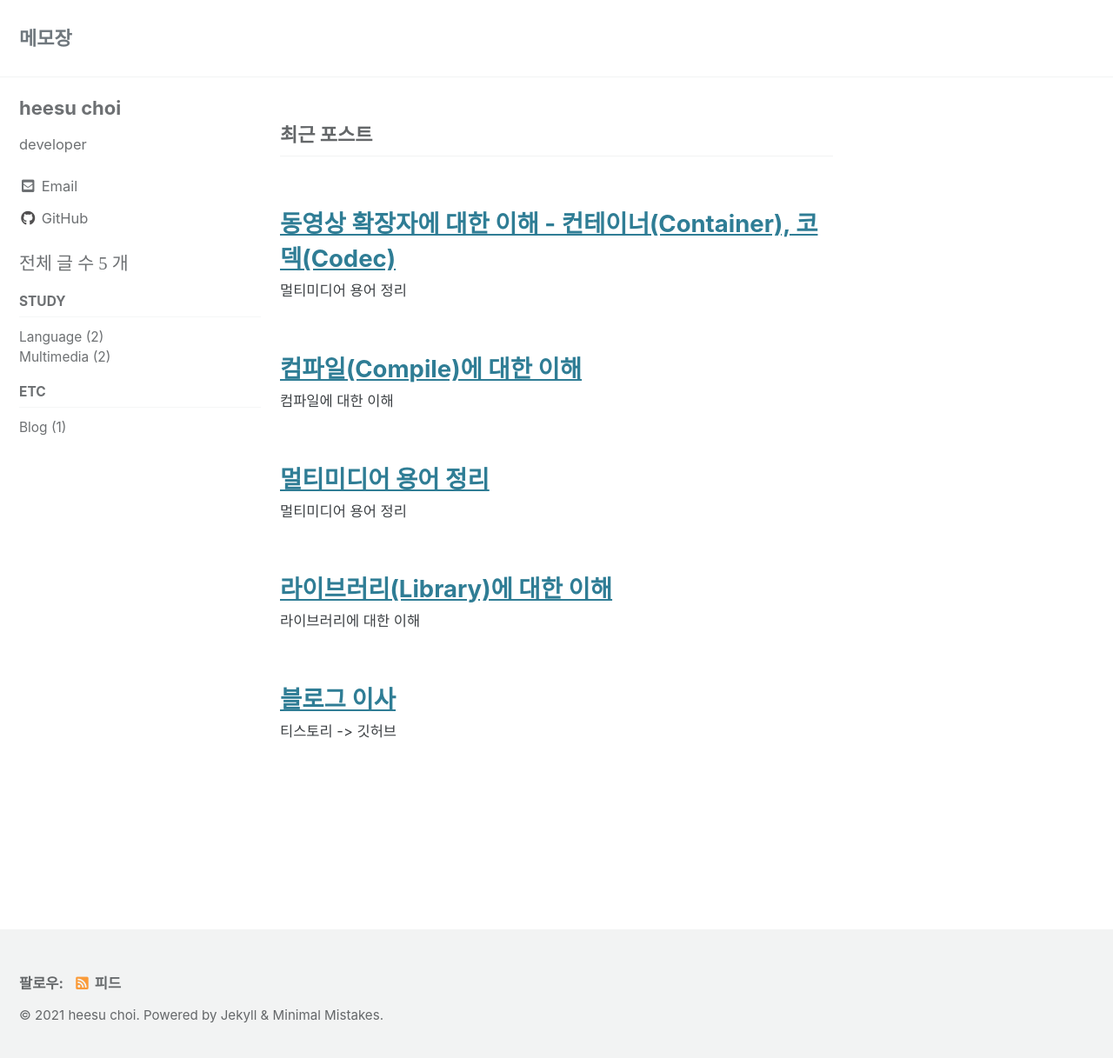
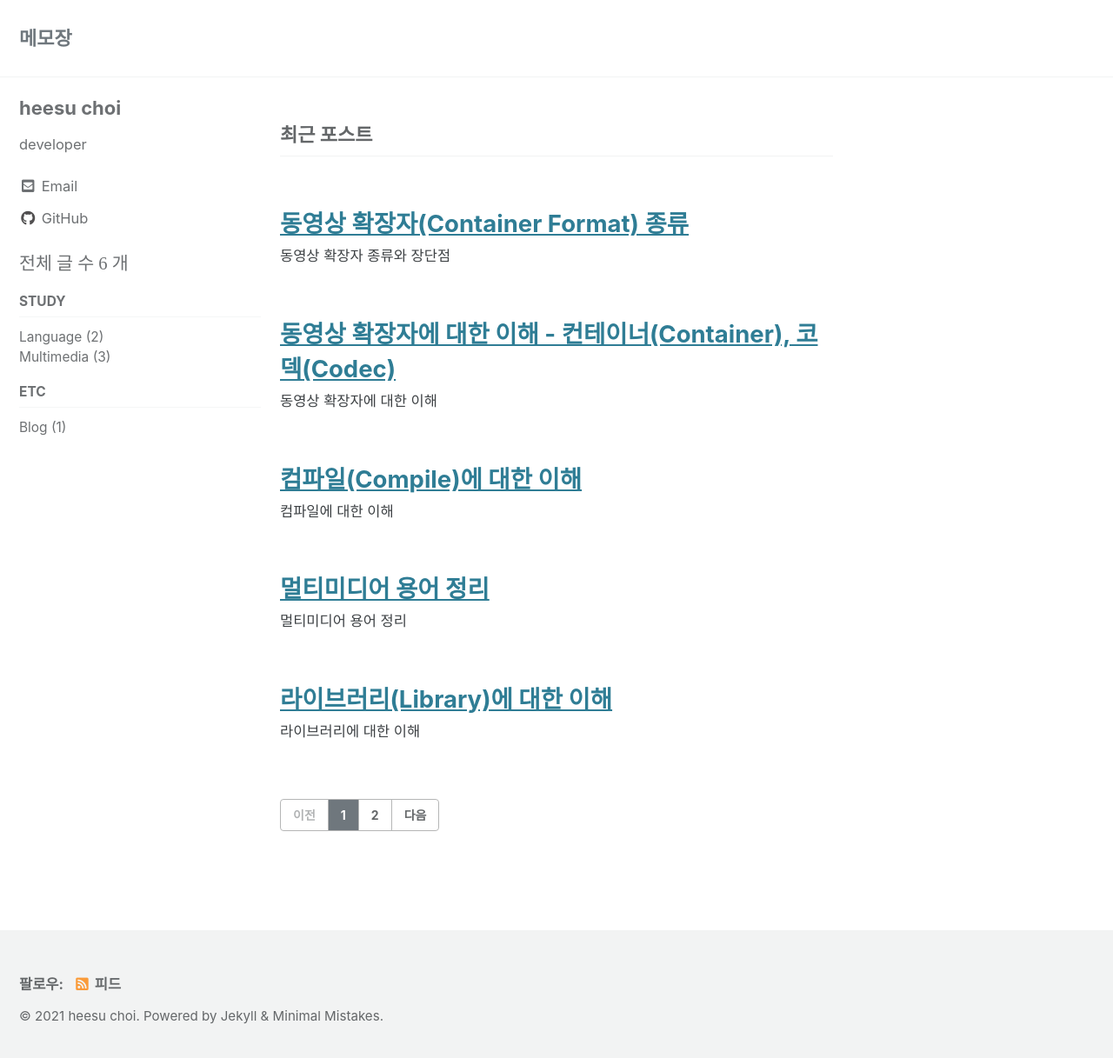
Before and after one commit to heesu0/choi-heesu.github.io, a Jekyll site: the page built from index.html, in a window 1280 px wide and 1224 px high. Shown: the top 1217 px of the window at 87% size. Built offline with Jekyll 4.4.1, drawn with Linux system fonts in a browser that asks for light colours; cached includes are drawn as plain includes; the list of posts is cut into pages by our own code; some of the changed lines change nothing that is shown.

Commit message:
Add container format post

```diff
--- a/_posts/Multimedia/2021-12-24-container.md
+++ b/_posts/Multimedia/2021-12-24-container.md
@@ -1,6 +1,6 @@
 ---
 title: "동영상 확장자에 대한 이해 - 컨테이너(Container), 코덱(Codec)"
-excerpt: "멀티미디어 용어 정리"
+excerpt: "동영상 확장자에 대한 이해"
 
 categories:
   - Multimedia
--- /dev/null
+++ b/_posts/Multimedia/2021-12-25-container-format.md
@@ -0,0 +1,88 @@
+---
+title: "동영상 확장자(Container Format) 종류"
+excerpt: "동영상 확장자 종류와 장단점"
+
+categories:
+  - Multimedia
+tags:
+  - [Multimedia]
+
+toc: false
+toc_sticky: false
+
+date: 2021-12-24
+last_modified_at: 2021-12-24
+---
+
+## 서론
+
+인터넷에 동영상 확장자 종류를 검색하든 비디오, 오디오 코덱 종류를 검색하든 이미 수많은 정보가 나와 있다.
+
+디테일한 정보를 나열하는 글들은 인터넷에 널려있으니 간단하게 어떠한 종류들이 있고 어떤 장단점을 가졌는지 정리해 보자.
+
+컨테이너나 코덱에 대한 이해가 부족하면 [이전 포스트](https://choi-heesu.github.io/multimedia/container/)를 참고하자.
+
+<br>
+
+## 비디오 확장자(컨테이너 포맷) 종류
+
+
+### MP4 (`.mp4` `.m4v`)
+![image](https://user-images.githubusercontent.com/34677157/147362253-0f65293b-de39-4234-b9ce-f95fa49ca8d1.png)
+- MPEG에서 개발한 멀티미디어 표준 포맷으로 **가장 일반적으로 사용되는 동영상 컨테이너**이다.
+- **정식 명칭** : MPEG-4 Part 14
+- **장점** : 높은 압축률을 보여주는 H.264 코덱을 주로 사용하며 비교적 적은 용량으로 좋은 품질의 영상을 볼 수 있다. 인터넷을 통한 스트리밍을 지원하여 스마트폰에서도 많이 사용한다.
+- **단점** : 편집, 출력, 재생 시 높은 사양이 요구될 수 있다.
+
+
+### AVI (`.avi`)
+![image](https://user-images.githubusercontent.com/34677157/147362303-5b36a47c-4e40-4b84-9a6f-a1c7f73ffbd7.png)
+- 마이크로 소프트에서 개발한 윈도우 표준 동영상 파일 포맷
+- **정식 명칭** : Audio Video Interleave
+- **장점** : 다양한 종류의 코덱을 지원하여 여러 환경에서 재생할 수 있다.
+- **단점** : PC에서 재생되는 것이 목적이라 다른 기기에서는 제한이 있을 수 있고 다양한 코덱을 지원하는 만큼 실행 환경에서 지원하지 않는 코덱을 담고 있을 수 있다.
+
+
+### WMV (`.wmv` `.mwa` `.asf`)
+![image](https://user-images.githubusercontent.com/34677157/147362326-459e5ae6-bb49-4b3c-a0b3-b917fbcd2d02.png)
+- AVI의 단점을 보완하고자 마이크로소프트에서 개발한 컨테이너. DRM, 메타 정보, 스트리밍과 같은 추가 정보를 제공한다.
+- **정식 명칭** : Windows Media Video, Advanced Systems Format
+- **장점** : 높은 압축률로 파일 용량을 작게 만들기 때문에 실시간으로 감상하는 스트리밍에 적합하다.
+- **단점** : 리눅스나 맥에서 호환성 문제가 자주 생기는 단점이 있다.
+
+### MPEG-PS (`.mpg` `.mpeg`), MPEG-TS (`.ts`)
+![image](https://user-images.githubusercontent.com/34677157/147362389-db420e2f-2f45-4ff3-9074-08c83e30e205.png){: width="50%" height="50%"}
+- MPEG-1/2 영상을 효율적으로 전송하기 위해 설계된 컨테이너이자 통신 프로토콜이다. 디지털 방송에서 많이 사용되는 포맷으로 TS는 전송, PS는 저장에 목적이 있다.
+- **정식 명칭** : MPEG Program stream, MPEG Transport Stream
+- **장점** : 가장 원본에 가까운 고화질의 영상을 볼 수 있다.
+- **단점** : 패킷 단위로 재생되기 때문에 압축이 되지 않아 용량이 큰 편에 속한다.
+
+### MKV (`.mkv`)
+![image](https://user-images.githubusercontent.com/34677157/147362405-12e82a81-30e3-4625-b861-964d3b8ceae6.png)
+- 오픈 소스로 개발되었으며 갯수 제한없이 비디오, 오디오, 그림, 자막을 한 파일안에 담을 수 있는 형식. 영화/드라마 등의 멀티미디어 콘텐츠를 담기 위한 포편적인 포맷으로 개발되었다.
+- **정식 명칭** : Matroska Multimedia Container
+- **장점** : 코덱 종류에 상관없이 모든 스트림을 담을 수 있다. 더 좋은 화질, 음질의 스트림을 넣을 수 있다.
+- **단점** : 지원하지 않는 환경이 꽤 있다.
+
+### MOV (`.mov`)
+![image](https://user-images.githubusercontent.com/34677157/147362417-95803ed4-5cf8-47bf-98a9-d33e45f91028.png)
+- Apple에서 개발한 멀티미디어 컨테이너로 MPEG-4 Part 14(H.264 / AVC) 코덱을 사용한다.
+- **정식 명칭** : QuickTime
+- **단점** : 윈도우 진영에서는 별도의 플러그인을 설치해야될 수 있다.
+- **장점** : 실시간 스트리밍을 지원하며 VR 기능도 지원
+
+
+### 3GPP, 3GPP2(`.3gp` `.3g2`)
+![image](https://user-images.githubusercontent.com/34677157/147362432-14cfb926-4e26-402d-9348-c820c34d74c5.png){: width="30%" height="30%"}
+- 3G 모바일 환경에서 사용하도록 만들어진 컨테이너로 MP4의 단순화 버전이다.
+- **정식 명칭** : Third Generation Partnership
+- **장점** : 3G 모바일 환경(느린 네트워크, 저사양)에서 매우 유용하다.
+- **단점** : 최대 파일 크기와 해상도가 제한될 수 있다. 모바일 네트워크 환경이 좋아지면서 필요성이 점차 줄고 있다.
+
+
+### WebM(`.webm`)
+![image](https://user-images.githubusercontent.com/34677157/147362445-e0ef738b-a557-4df7-9e5f-23f4a3adc44c.png)
+- 구글이 개발한 오픈소스 미디어 컨테이너 포맷. Web에 최적화된 미디어 포맷으로 HTML5에서 기본으로 지원하여 태그를 이용해 온라인 재생이 가능하다. 비디오 코덱은 VP8, VP9, AV1을 지원하고 오디오 코덱은 Vorbis, Opus를 지원한다.
+- **정식 명칭** : WebM
+- **장점** : H.264를 사용하는 컨테이너와 비교해 스트리밍 환경에서 더 안정적이다.
+- **단점** : H.264를 사용하는 컨테이너와 비교해 압축률과 인코딩 효율이 떨어진다.
```
